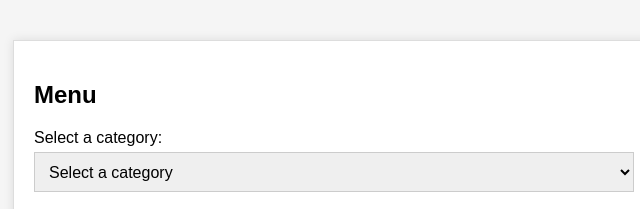
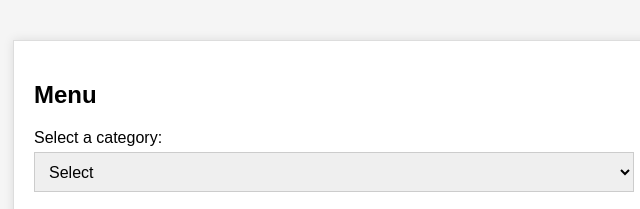
Before and after one commit to Scotty-Cloud/foodmenu, a plain HTML site: page index.html in a window 1280 px wide. Shown: the top 209 px of the page, 306-946 px from the left. Drawn offline with Linux system fonts and the light colour scheme.

Commit message:
minor tweaks

```diff
--- a/index.html
+++ b/index.html
@@ -13,7 +13,7 @@
         <h1>Menu</h1>
         <label for="category">Select a category:</label>
         <select id="category" onchange="updateListbox()">
-          <option value="">Select a category</option>
+          <option value="">Select</option>
           <option value="drinks">Drinks</option>
           <option value="entrees">Entrees</option>
           <option value="desserts">Desserts</option>
```
